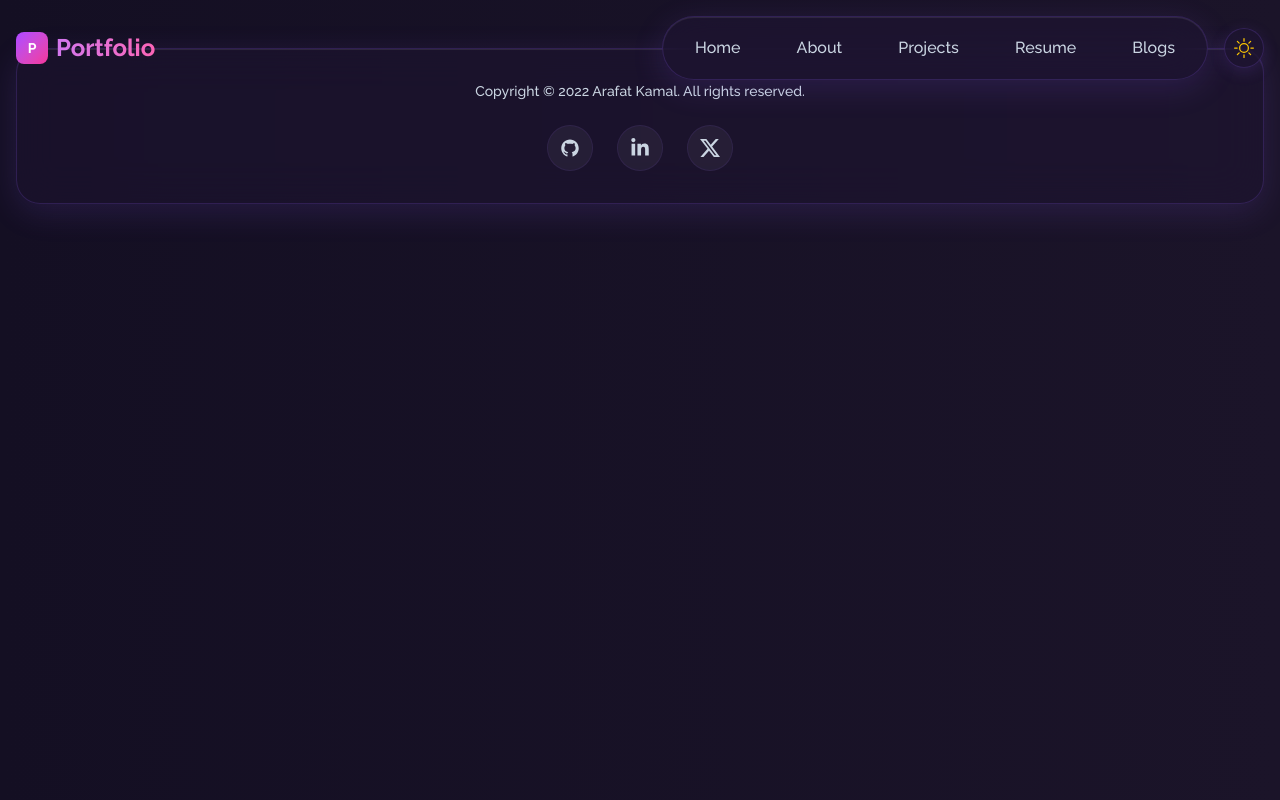
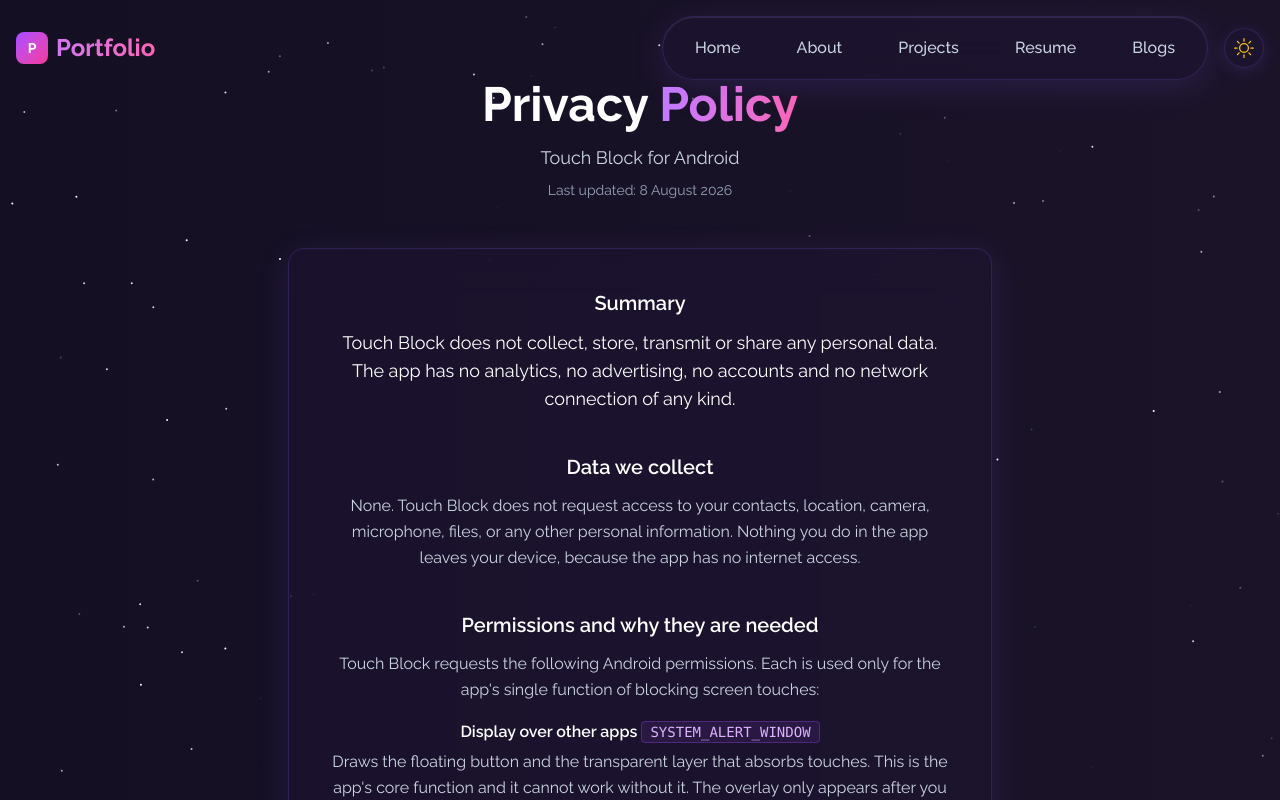
Before and after one commit to tamzidpeace/Portfolio, a React (Vite) app: page /touch-block/privacy in a window 1280 px wide. Shown: the top 800 px of the page. Built offline with nearby package versions, Linux system fonts and the light colour scheme.

Commit message:
feat(legal): add TouchBlockPrivacy component and route

```diff
--- a/src/AppModern.tsx
+++ b/src/AppModern.tsx
@@ -17,6 +17,9 @@
 const Resume = lazy(() => import("@/components/Resume/Resume.tsx"));
 const Blog = lazy(() => import("@/components/Blog/Blog.tsx"));
 const BlogPost = lazy(() => import("@/components/Blog/BlogPost.tsx"));
+const TouchBlockPrivacy = lazy(
+  () => import("@/components/Legal/TouchBlockPrivacy.tsx")
+);
 
 // Loading component for Suspense
 const RouteLoader: React.FC = () => (
@@ -65,6 +68,7 @@
               <Route path="/resume" element={<Resume />} />
               <Route path="/blogs" element={<Blog />} />
               <Route path="/blogs/:slug" element={<BlogPost />} />
+              <Route path="/touch-block/privacy" element={<TouchBlockPrivacy />} />
             </Routes>
           </Suspense>
           <Footer />
--- /dev/null
+++ b/src/components/Legal/TouchBlockPrivacy.tsx
@@ -0,0 +1,184 @@
+import { Link } from "react-router-dom";
+import Particle from "../Particle.tsx";
+
+const LAST_UPDATED = "8 August 2026";
+const CONTACT_EMAIL = "tamjedpeace@gmail.com";
+
+interface Permission {
+  name: string;
+  code: string;
+  reason: string;
+}
+
+/**
+ * Permissions declared in the shipped Touch Block release build. This list is
+ * cross-checked against the app's AndroidManifest — Google compares the policy
+ * against the manifest and the Data safety form, and a mismatch is a
+ * documented cause of rejection. Do not add an entry here that the app does
+ * not actually request.
+ */
+const PERMISSIONS: Permission[] = [
+  {
+    name: "Display over other apps",
+    code: "SYSTEM_ALERT_WINDOW",
+    reason:
+      "Draws the floating button and the transparent layer that absorbs touches. This is the app's core function and it cannot work without it. The overlay only appears after you start the service yourself.",
+  },
+  {
+    name: "Foreground service",
+    code: "FOREGROUND_SERVICE, FOREGROUND_SERVICE_SPECIAL_USE",
+    reason:
+      "Keeps the floating button available while you use other apps. Android would otherwise stop it, removing the block without warning.",
+  },
+  {
+    name: "Notifications",
+    code: "POST_NOTIFICATIONS",
+    reason:
+      "Shows an ongoing notification while the service runs, so you can always see that it is active and return to the app to stop it.",
+  },
+  {
+    name: "Vibration",
+    code: "VIBRATE",
+    reason:
+      "Gives short haptic feedback when you lock or unlock the screen.",
+  },
+];
+
+function Section({
+  title,
+  children,
+}: {
+  title: string;
+  children: React.ReactNode;
+}): React.ReactElement {
+  return (
+    <section className="mb-10">
+      <h2 className="text-xl font-semibold mb-3 text-[var(--text-primary)]">
+        {title}
+      </h2>
+      <div className="text-[var(--text-secondary)] leading-relaxed space-y-3">
+        {children}
+      </div>
+    </section>
+  );
+}
+
+function TouchBlockPrivacy(): React.ReactElement {
+  return (
+    <section className="relative min-h-screen py-20">
+      <Particle />
+
+      <div className="container mx-auto px-4 sm:px-6 lg:px-8 max-w-3xl relative z-10">
+        <div className="text-center mb-12">
+          <h1 className="text-4xl sm:text-5xl font-bold text-[var(--text-primary)] mb-4">
+            Privacy <strong className="text-gradient">Policy</strong>
+          </h1>
+          <p className="text-lg text-[var(--text-secondary)]">
+            Touch Block for Android
+          </p>
+          <p className="text-sm text-[var(--text-muted)] mt-2">
+            Last updated: {LAST_UPDATED}
+          </p>
+        </div>
+
+        <article
+          className="rounded-2xl border p-6 sm:p-10 backdrop-blur-xl"
+          style={{
+            background: "var(--glass-bg)",
+            borderColor: "var(--glass-border)",
+            boxShadow: "0 8px 32px var(--glass-shadow)",
+          }}
+        >
+          <Section title="Summary">
+            <p className="text-[var(--text-primary)] text-lg">
+              Touch Block does not collect, store, transmit or share any
+              personal data. The app has no analytics, no advertising, no
+              accounts and no network connection of any kind.
+            </p>
+          </Section>
+
+          <Section title="Data we collect">
+            <p>
+              None. Touch Block does not request access to your contacts,
+              location, camera, microphone, files, or any other personal
+              information. Nothing you do in the app leaves your device,
+              because the app has no internet access.
+            </p>
+          </Section>
+
+          <Section title="Permissions and why they are needed">
+            <p>
+              Touch Block requests the following Android permissions. Each is
+              used only for the app&apos;s single function of blocking screen
+              touches:
+            </p>
+            <ul className="space-y-4 mt-4">
+              {PERMISSIONS.map((permission) => (
+                <li key={permission.code}>
+                  <span className="font-semibold text-[var(--text-primary)]">
+                    {permission.name}
+                  </span>{" "}
+                  <code className="px-2 py-0.5 rounded text-sm bg-purple-500/10 border border-purple-500/30 text-purple-300">
+                    {permission.code}
+                  </code>
+                  <p className="mt-1">{permission.reason}</p>
+                </li>
+              ))}
+            </ul>
+            <p className="mt-4">
+              None of these permissions are used to gather information about
+              you. Touch Block does not request the internet permission, so it
+              cannot send anything anywhere even in principle.
+            </p>
+          </Section>
+
+          <Section title="Children">
+            <p>
+              Touch Block is intended for adults. It is not directed at
+              children and does not knowingly collect information from anyone.
+            </p>
+          </Section>
+
+          <Section title="Third parties">
+            <p>
+              Touch Block contains no third-party software development kits, no
+              advertising libraries and no analytics services. No data is
+              shared with anyone, because no data is gathered.
+            </p>
+          </Section>
+
+          <Section title="Changes to this policy">
+            <p>
+              If this policy changes, the revised version will be posted on
+              this page with an updated date.
+            </p>
+          </Section>
+
+          <Section title="Contact">
+            <p>
+              Questions about this policy can be sent to{" "}
+              <a
+                href={`mailto:${CONTACT_EMAIL}`}
+                className="text-gradient font-medium underline underline-offset-4"
+              >
+                {CONTACT_EMAIL}
+              </a>
+              .
+            </p>
+          </Section>
+        </article>
+
+        <div className="text-center mt-10">
+          <Link
+            to="/"
+            className="inline-flex items-center justify-center px-6 py-3 rounded-xl bg-white/5 hover:bg-purple-600 border border-white/10 hover:border-purple-500 text-[var(--text-primary)] font-medium transition-all duration-300"
+          >
+            Back to Home
+          </Link>
+        </div>
+      </div>
+    </section>
+  );
+}
+
+export default TouchBlockPrivacy;
```
